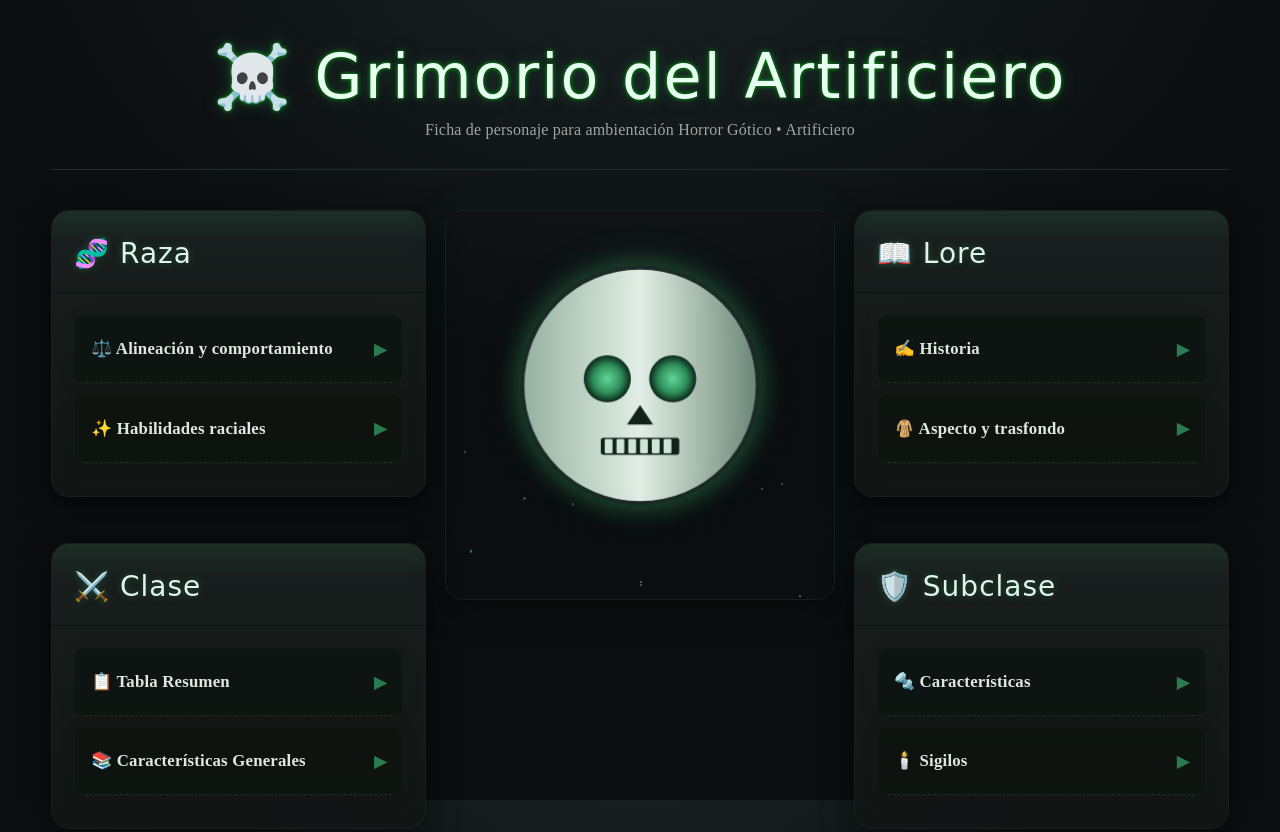
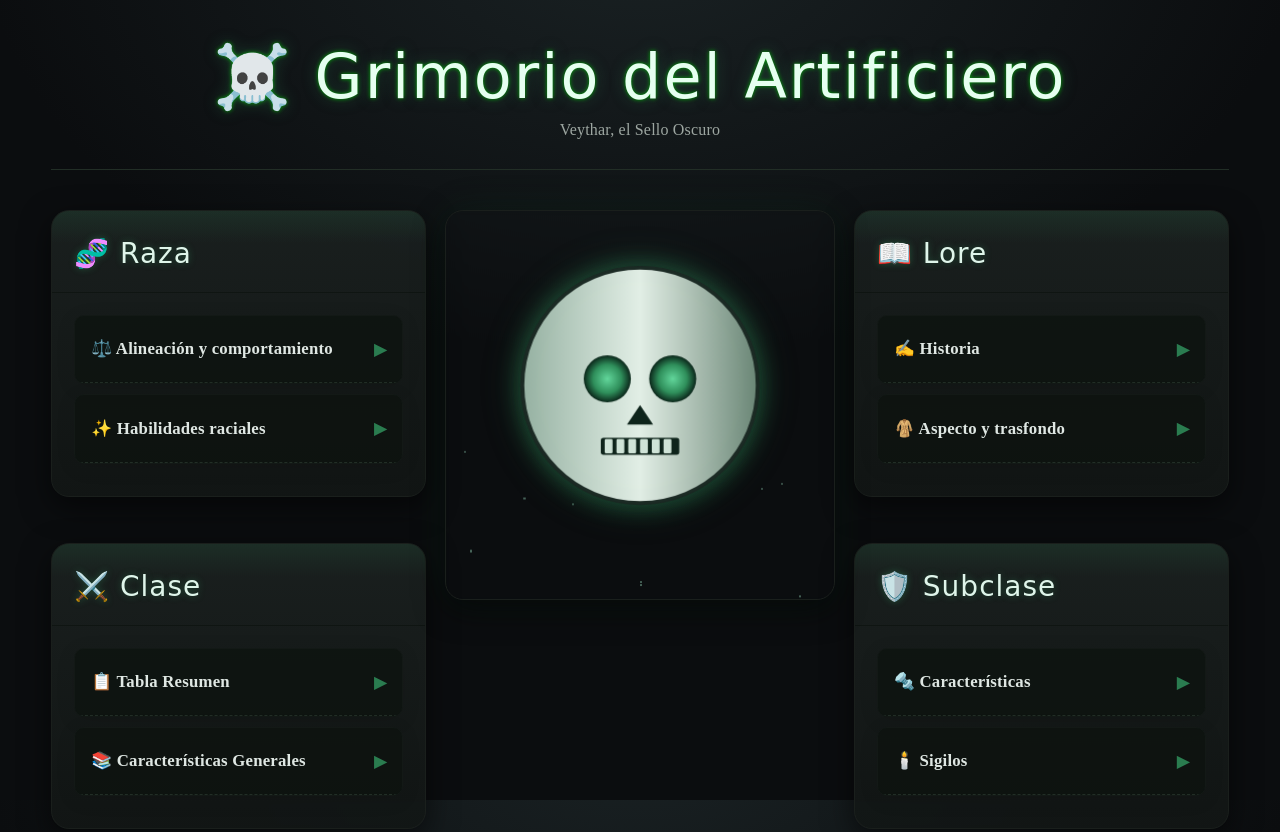
Before and after one commit to DonPerfecto4/ficha-artificiero, a plain HTML site: page index.html in a window 1280 px wide. Shown: the top 832 px of the page. Drawn offline with Linux system fonts and the light colour scheme; a web font is replaced by a local one.

Commit message:
index.html

```diff
--- a/index.html
+++ b/index.html
@@ -226,7 +226,7 @@
 <body>
   <header>
     <h1>☠️ Grimorio del Artificiero</h1>
-    <span class="subtitle">Ficha de personaje para ambientación Horror Gótico • Artificiero</span>
+    <span class="subtitle">Veythar, el Sello Oscuro</span>
   </header>
 
   <main class="grid">
```
